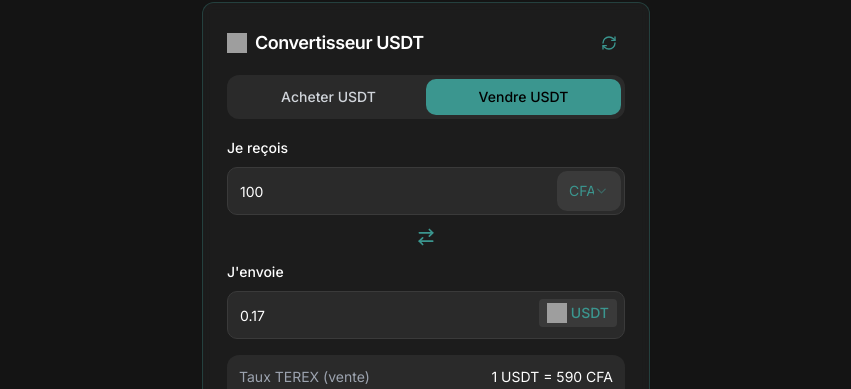
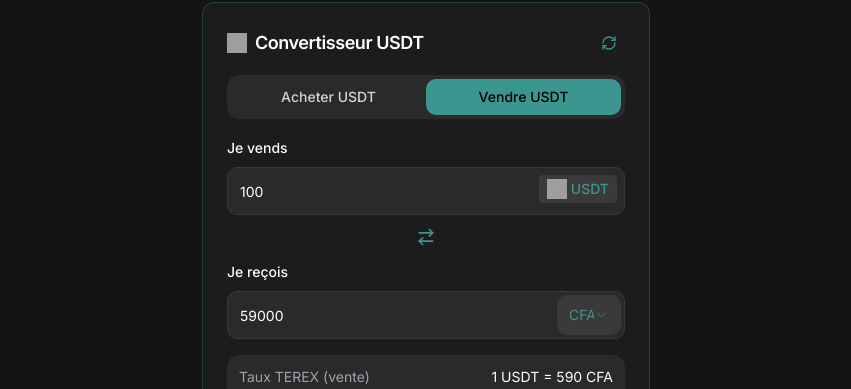
Before and after one commit to ooble27/acheter-tether-avec-terex, a React (Vite) app: page / in a window 1280 px wide. Both pictures are taken after a click on the button "Vendre USDT". Shown: the part 1102-1491 px from the top of the page, without its empty margins (214-1065 px from the left). Built offline with nearby package versions, Linux system fonts and the light colour scheme; no server answers; grey boxes are pictures that could not be loaded.

Commit message:
Fix: Currency converter sell mode input
Allow users to input USDT amount in the sell mode of the currency converter on the landing page.

```diff
--- a/src/components/marketing/CurrencyConverter.tsx
+++ b/src/components/marketing/CurrencyConverter.tsx
@@ -25,11 +25,6 @@ export function CurrencyConverter() {
     refresh: refreshRates
   } = useTerexRates(2);
 
-  const exchangeRates = {
-    CFA: mode === 'buy' ? terexRateCfa : terexBuyRateCfa,
-    CAD: mode === 'buy' ? terexRateCad : terexBuyRateCad
-  };
-
   const formatAmount = (amount: string | number) => {
     const num = parseFloat(amount.toString());
     if (isNaN(num)) return '0';
@@ -41,7 +36,20 @@ export function CurrencyConverter() {
     return parseFloat(num.toFixed(2)).toString();
   };
 
-  const usdtAmount = amount ? formatAmount(parseFloat(amount) / exchangeRates[currency as keyof typeof exchangeRates]) : '0';
+  // Logique pour calculer le montant converti
+  const getConvertedAmount = () => {
+    if (mode === 'buy') {
+      // Mode achat : client paie en CFA/CAD, reçoit USDT
+      const exchangeRate = currency === 'CFA' ? terexRateCfa : terexRateCad;
+      return amount ? formatAmount(parseFloat(amount) / exchangeRate) : '0';
+    } else {
+      // Mode vente : client vend USDT, reçoit CFA/CAD
+      const exchangeRate = currency === 'CFA' ? terexBuyRateCfa : terexBuyRateCad;
+      return amount ? formatAmount(parseFloat(amount) * exchangeRate) : '0';
+    }
+  };
+
+  const convertedAmount = getConvertedAmount();
 
   const handleStartTrading = () => {
     navigate('/auth');
@@ -101,10 +109,11 @@ export function CurrencyConverter() {
         </div>
 
         <div className="space-y-3">
+          {mode === 'buy' ? (
+            // Mode Achat : Je paie en CFA/CAD, je reçois USDT
+            <>
               <div className="space-y-2">
-            <Label className="text-white text-sm">
-              {mode === 'buy' ? 'Je paie' : 'Je reçois'}
-            </Label>
+                <Label className="text-white text-sm">Je paie</Label>
                 <div className="relative">
                   <Input
                     type="number"
@@ -130,13 +139,11 @@ export function CurrencyConverter() {
               </div>
 
               <div className="space-y-2">
-            <Label className="text-white text-sm">
-              {mode === 'buy' ? 'Je reçois' : 'J\'envoie'}
-            </Label>
+                <Label className="text-white text-sm">Je reçois</Label>
                 <div className="relative">
                   <Input
                     type="text"
-                value={usdtAmount}
+                    value={convertedAmount}
                     readOnly
                     className="bg-terex-gray border-terex-gray-light text-white h-12 pr-24"
                   />
@@ -150,6 +157,57 @@ export function CurrencyConverter() {
                   </div>
                 </div>
               </div>
+            </>
+          ) : (
+            // Mode Vente : Je vends USDT, je reçois CFA/CAD
+            <>
+              <div className="space-y-2">
+                <Label className="text-white text-sm">Je vends</Label>
+                <div className="relative">
+                  <Input
+                    type="number"
+                    placeholder="0.00"
+                    value={amount}
+                    onChange={(e) => setAmount(e.target.value)}
+                    className="bg-terex-gray border-terex-gray-light text-white h-12 pr-24"
+                  />
+                  <div className="absolute right-2 top-2 flex items-center space-x-1 bg-terex-gray-light rounded px-2 py-1">
+                    <img
+                      src="https://s2.coinmarketcap.com/static/img/coins/64x64/825.png"
+                      alt="USDT"
+                      className="w-5 h-5"
+                    />
+                    <span className="text-terex-accent font-medium text-sm">USDT</span>
+                  </div>
+                </div>
+              </div>
+
+              <div className="flex items-center justify-center">
+                <ArrowRightLeft className="w-5 h-5 text-terex-accent" />
+              </div>
+
+              <div className="space-y-2">
+                <Label className="text-white text-sm">Je reçois</Label>
+                <div className="relative">
+                  <Input
+                    type="text"
+                    value={convertedAmount}
+                    readOnly
+                    className="bg-terex-gray border-terex-gray-light text-white h-12 pr-20"
+                  />
+                  <Select value={currency} onValueChange={setCurrency}>
+                    <SelectTrigger className="absolute right-1 top-1 w-16 h-10 bg-terex-gray-light border-0 text-terex-accent">
+                      <SelectValue />
+                    </SelectTrigger>
+                    <SelectContent>
+                      <SelectItem value="CFA">CFA</SelectItem>
+                      <SelectItem value="CAD">CAD</SelectItem>
+                    </SelectContent>
+                  </Select>
+                </div>
+              </div>
+            </>
+          )}
         </div>
 
         <div className="bg-terex-gray rounded-lg p-3">
@@ -158,7 +216,10 @@ export function CurrencyConverter() {
               Taux TEREX ({mode === 'buy' ? 'achat' : 'vente'})
             </span>
             <span className="text-white">
-              1 USDT = {exchangeRates[currency as keyof typeof exchangeRates]} {currency}
+              1 USDT = {mode === 'buy'
+                ? (currency === 'CFA' ? terexRateCfa : terexRateCad)
+                : (currency === 'CFA' ? terexBuyRateCfa : terexBuyRateCad)
+              } {currency}
             </span>
           </div>
           <div className="flex justify-between text-sm mt-1">
```
Lines whose indentation alone changed are shown as unchanged.
